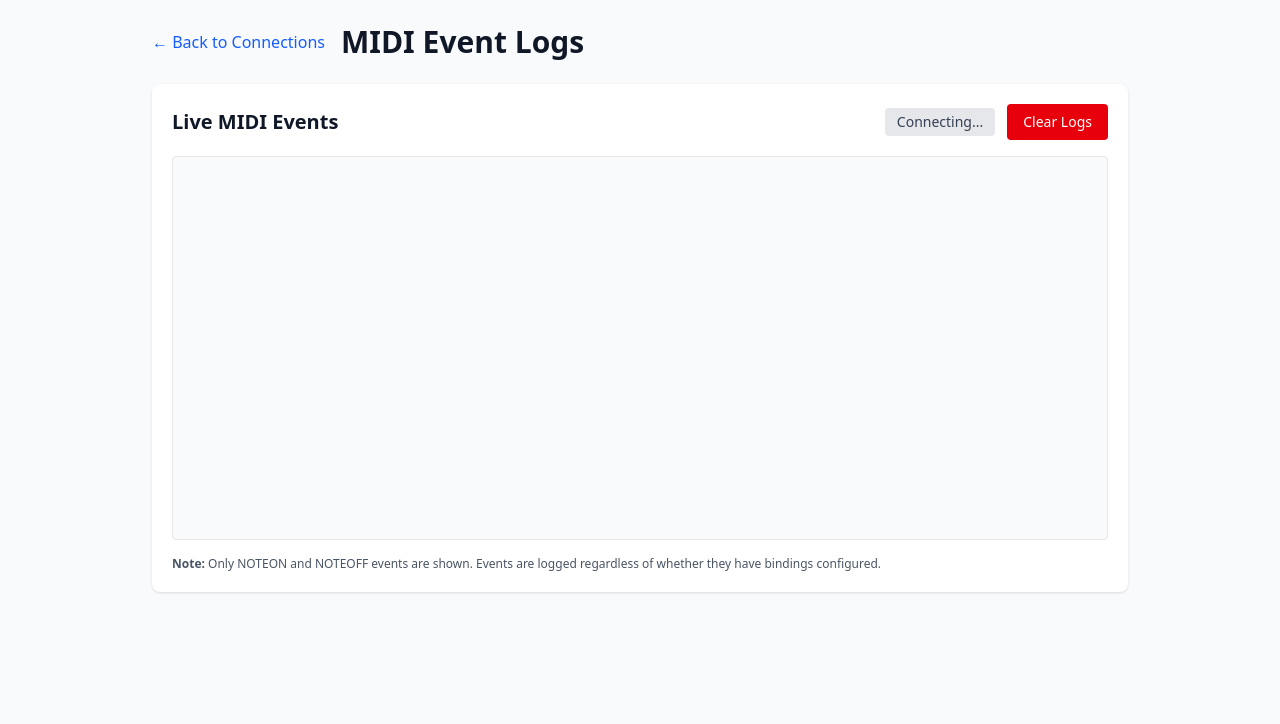
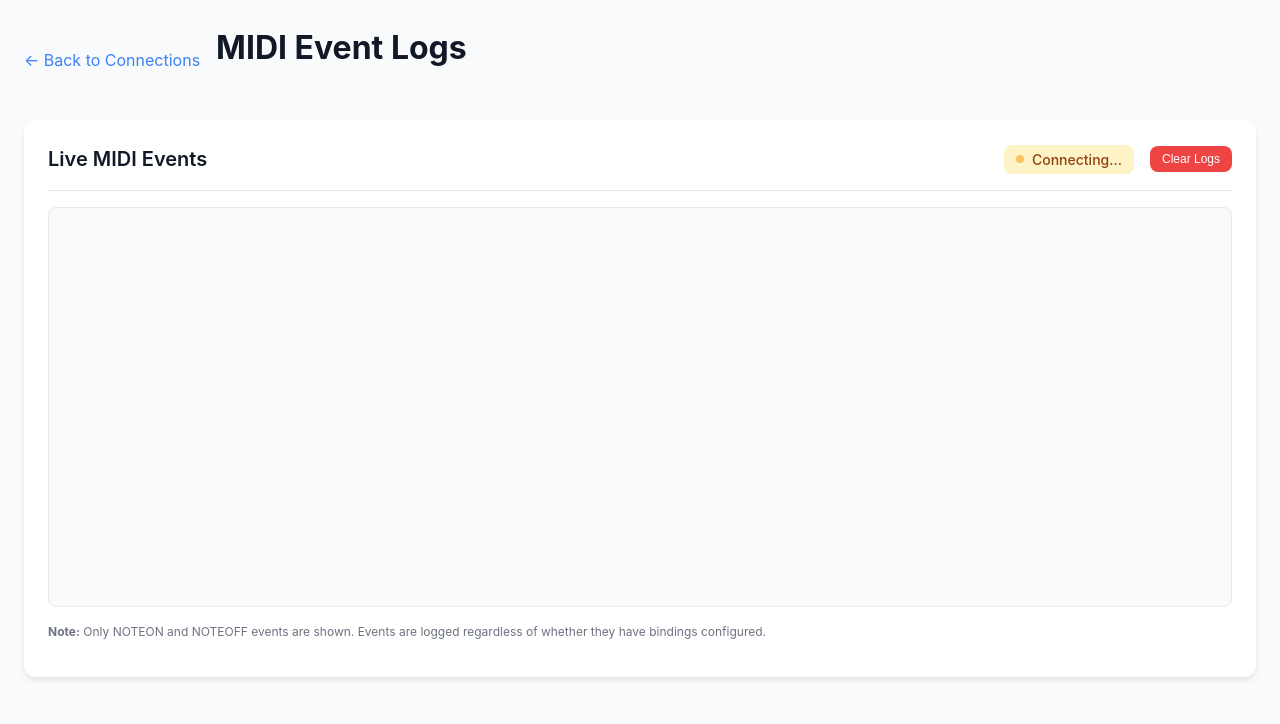
Before and after one commit to Lyagva/MIDICompanion, a Flask app: page /logs in a window 1280 px wide. Shown: the top 724 px of the page. Run offline with Flask 3, Linux system fonts and the light colour scheme; some libraries are stand-ins or nearby versions.

Commit message:
Rebuild MIDI logs page with new framework
- Apply companion.css styling
- Improve log container design
- Better status indicator integration
- Enhanced real-time event display

```diff
--- a/templates/logs.html
+++ b/templates/logs.html
@@ -1,47 +1,62 @@
-<!doctype html>
+<!DOCTYPE html>
 <html lang="en">
 <head>
+  <meta charset="UTF-8">
+  <meta name="viewport" content="width=device-width, initial-scale=1.0">
   <title>MIDI Logs - MIDI Companion</title>
   <link rel="icon" href="{{ url_for('static', filename='icon256.ico') }}" type="image/x-icon">
-  <link rel="shortcut icon" href="{{ url_for('static', filename='icon256.ico') }}" type="image/x-icon">
-  <script src="{{ url_for('static', filename='tailwind.js') }}"></script>
+  <link rel="stylesheet" href="{{ url_for('static', filename='companion.css') }}">
   <script src="https://cdn.socket.io/4.5.4/socket.io.min.js"></script>
   <style>
     .log-entry {
       animation: fadeIn 0.2s ease-in;
+      padding: 0.5rem;
+      border-radius: var(--radius-sm);
+      font-family: 'Courier New', monospace;
+      font-size: 0.875rem;
     }
     @keyframes fadeIn {
       from { opacity: 0; transform: translateY(-5px); }
       to { opacity: 1; transform: translateY(0); }
     }
-    .noteon { color: #16a34a; font-weight: 600; }
-    .noteoff { color: #dc2626; font-weight: 600; }
+    .noteon { color: #10b981; font-weight: 600; }
+    .noteoff { color: #ef4444; font-weight: 600; }
+    .log-container {
+      background: #f9fafb;
+      border: 1px solid var(--color-border);
+      border-radius: var(--radius-md);
+      padding: 1rem;
+      height: 400px;
+      overflow-y: auto;
+    }
   </style>
 </head>
-<body class="bg-gray-50 text-gray-900">
-  <div class="max-w-5xl mx-auto p-6 space-y-6">
-    <div class="flex items-center gap-4">
-      <a href="{{ url_for('index') }}" class="text-blue-600 hover:text-blue-800">← Back to Connections</a>
-      <h1 class="text-3xl font-bold">MIDI Event Logs</h1>
+<body>
+  <div class="container">
+    <div class="flex flex-gap-md mb-lg" style="align-items: center;">
+      <a href="{{ url_for('index') }}" class="link">← Back to Connections</a>
+      <h1>MIDI Event Logs</h1>
     </div>
 
-    <section class="bg-white shadow rounded-lg p-5 space-y-4">
-      <div class="flex justify-between items-center">
-        <h2 class="text-xl font-semibold">Live MIDI Events</h2>
-        <div class="flex items-center gap-3">
-          <span id="connection-status" class="text-sm px-3 py-1 rounded bg-gray-200 text-gray-700">Connecting...</span>
-          <button id="clear-logs" class="bg-red-600 text-white rounded px-4 py-2 hover:bg-red-700 text-sm">Clear Logs</button>
+    <div class="card">
+      <div class="card-header">
+        <h2 class="card-title">Live MIDI Events</h2>
+        <div class="flex flex-gap-md" style="align-items: center;">
+          <div class="status-indicator status-checking" id="connection-status">
+            <span>Connecting...</span>
+          </div>
+          <button id="clear-logs" class="btn btn-danger btn-sm">Clear Logs</button>
         </div>
       </div>
 
-      <div class="bg-gray-50 border border-gray-200 rounded p-4 h-96 overflow-y-auto font-mono text-sm" id="log-container">
-        <div id="logs" class="space-y-1"></div>
+      <div class="log-container" id="log-container">
+        <div id="logs"></div>
       </div>
 
-      <p class="text-xs text-gray-600">
+      <p class="text-xs text-secondary mt-md">
         <strong>Note:</strong> Only NOTEON and NOTEOFF events are shown. Events are logged regardless of whether they have bindings configured.
       </p>
-    </section>
+    </div>
   </div>
 
   <script>
@@ -53,7 +68,6 @@
 
     let autoScroll = true;
 
-    // Check if user is at bottom
     logContainerDiv.addEventListener('scroll', () => {
       const isAtBottom = logContainerDiv.scrollHeight - logContainerDiv.scrollTop <= logContainerDiv.clientHeight + 50;
       autoScroll = isAtBottom;
@@ -61,14 +75,14 @@
 
     socket.on('connect', () => {
       console.log('Connected to WebSocket');
-      statusSpan.textContent = 'Connected';
-      statusSpan.className = 'text-sm px-3 py-1 rounded bg-green-100 text-green-700';
+      statusSpan.className = 'status-indicator status-connected';
+      statusSpan.innerHTML = '<span>Connected</span>';
     });
 
     socket.on('disconnect', () => {
       console.log('Disconnected from WebSocket');
-      statusSpan.textContent = 'Disconnected';
-      statusSpan.className = 'text-sm px-3 py-1 rounded bg-red-100 text-red-700';
+      statusSpan.className = 'status-indicator status-disconnected';
+      statusSpan.innerHTML = '<span>Disconnected</span>';
     });
 
     socket.on('midi_event', (data) => {
@@ -79,21 +93,19 @@
       const eventClass = data.event === 'NOTEON' ? 'noteon' : 'noteoff';
 
       logEntry.innerHTML = `
-        <span class="text-gray-500">[${timestamp}]</span>
-        <span class="text-blue-600 font-semibold">${data.connection}</span>
+        <span style="color: #6b7280;">[${timestamp}]</span>
+        <span style="color: #3b82f6; font-weight: 600;">${data.connection}</span>
         <span class="${eventClass}">${data.event}</span>:
-        <span class="text-purple-600">${data.channel}ch</span>
-        <span class="text-orange-600">${data.note} note</span>
+        <span style="color: #8b5cf6;">${data.channel}ch</span>
+        <span style="color: #f59e0b;">${data.note} note</span>
       `;
 
       logsContainer.appendChild(logEntry);
 
-      // Limit to 200 entries
       while (logsContainer.children.length > 200) {
         logsContainer.removeChild(logsContainer.firstChild);
       }
 
-      // Auto-scroll if user is at bottom
       if (autoScroll) {
         logContainerDiv.scrollTop = logContainerDiv.scrollHeight;
       }
```
